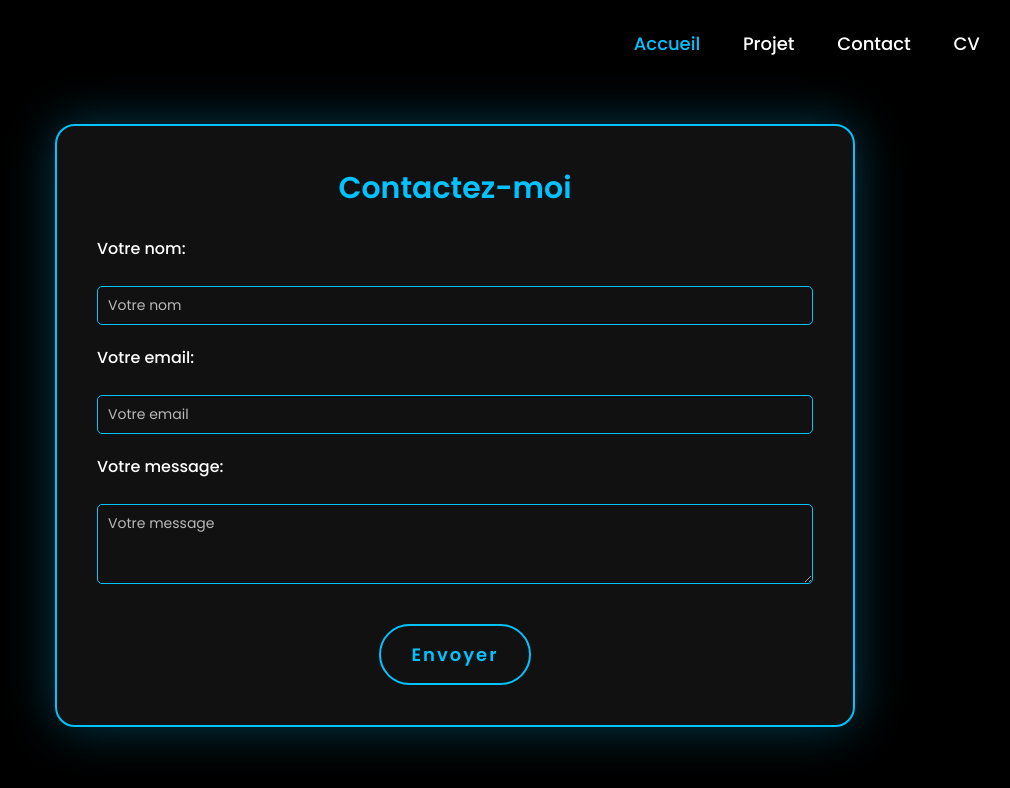
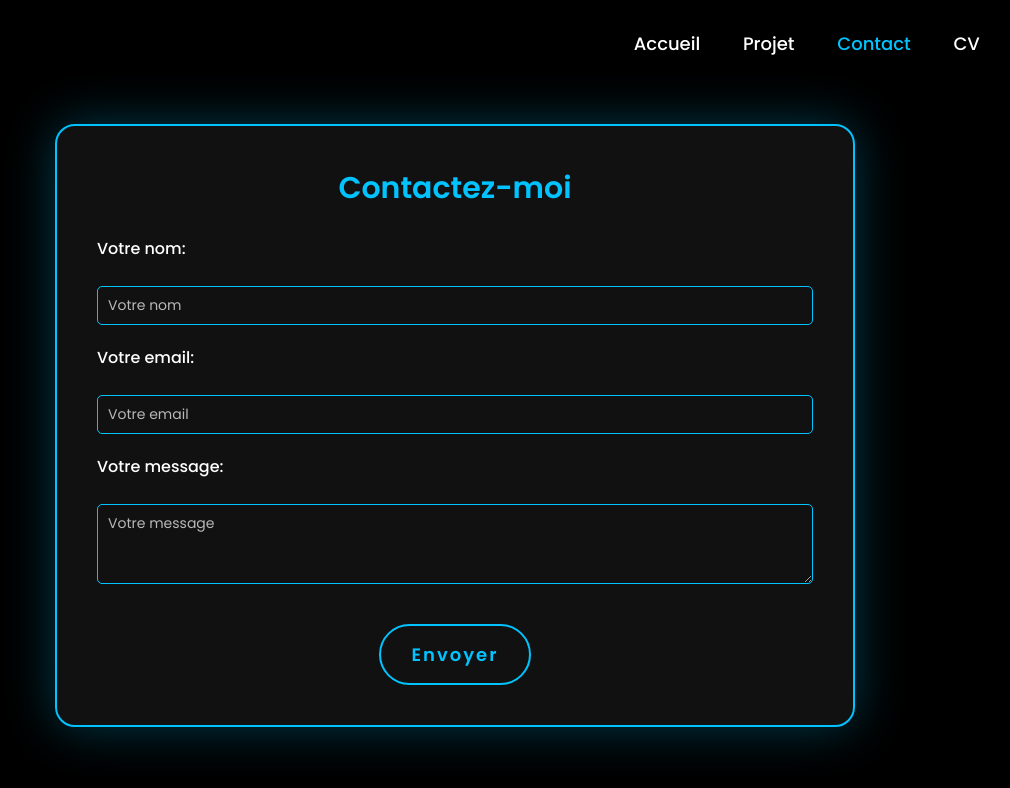
Before and after one commit to SBS-santhosh/site-portfolio.1, a plain HTML site: page index2.html in a window 1280 px wide. Shown: the whole page, without its empty margins (185-1195 px from the left). Drawn offline with Linux system fonts and the light colour scheme.

Commit message:
update pages

```diff
--- a/index2.html
+++ b/index2.html
@@ -13,10 +13,10 @@
         <!--<a href="index.html" class="logo">Santhosh</a>
                <br>   -->
                 <nav>
-            <a href="index.html" class="active">Accueil</a>
+            <a href="index.html">Accueil</a>
             <a href="index3.html">Projet</a>
             <!-- <a href="#">Actualités</a>-->
-           <a href="index2.html">Contact</a>
+           <a href="index2.html"  class="active" >Contact</a>
             <a download href="CV $santhosh.pdf"> CV</a>
         </nav>
     </header>
```
Also changed, not shown: index.html (+1 -1 lines), index3.html (+2 -2 lines), 1 other file.
